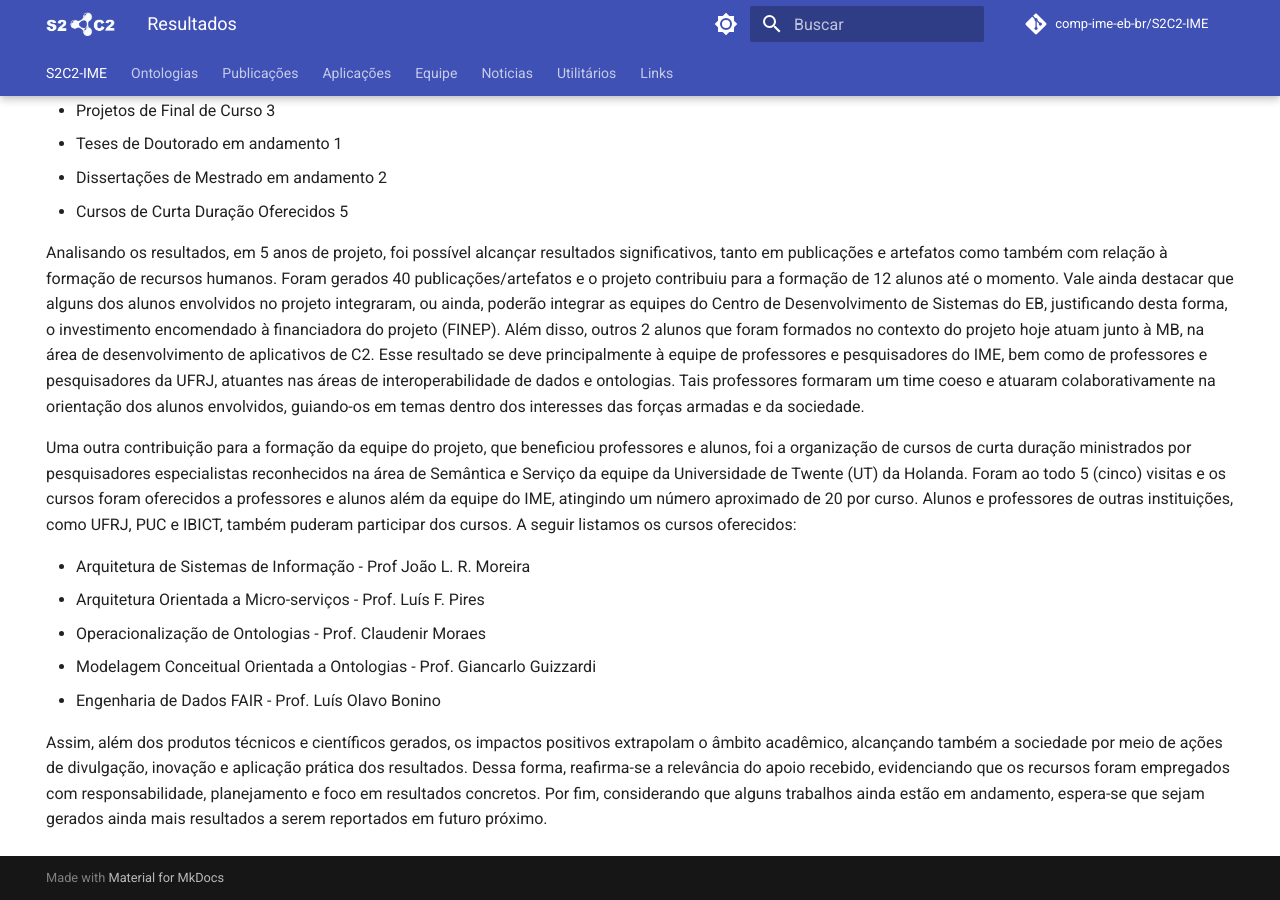
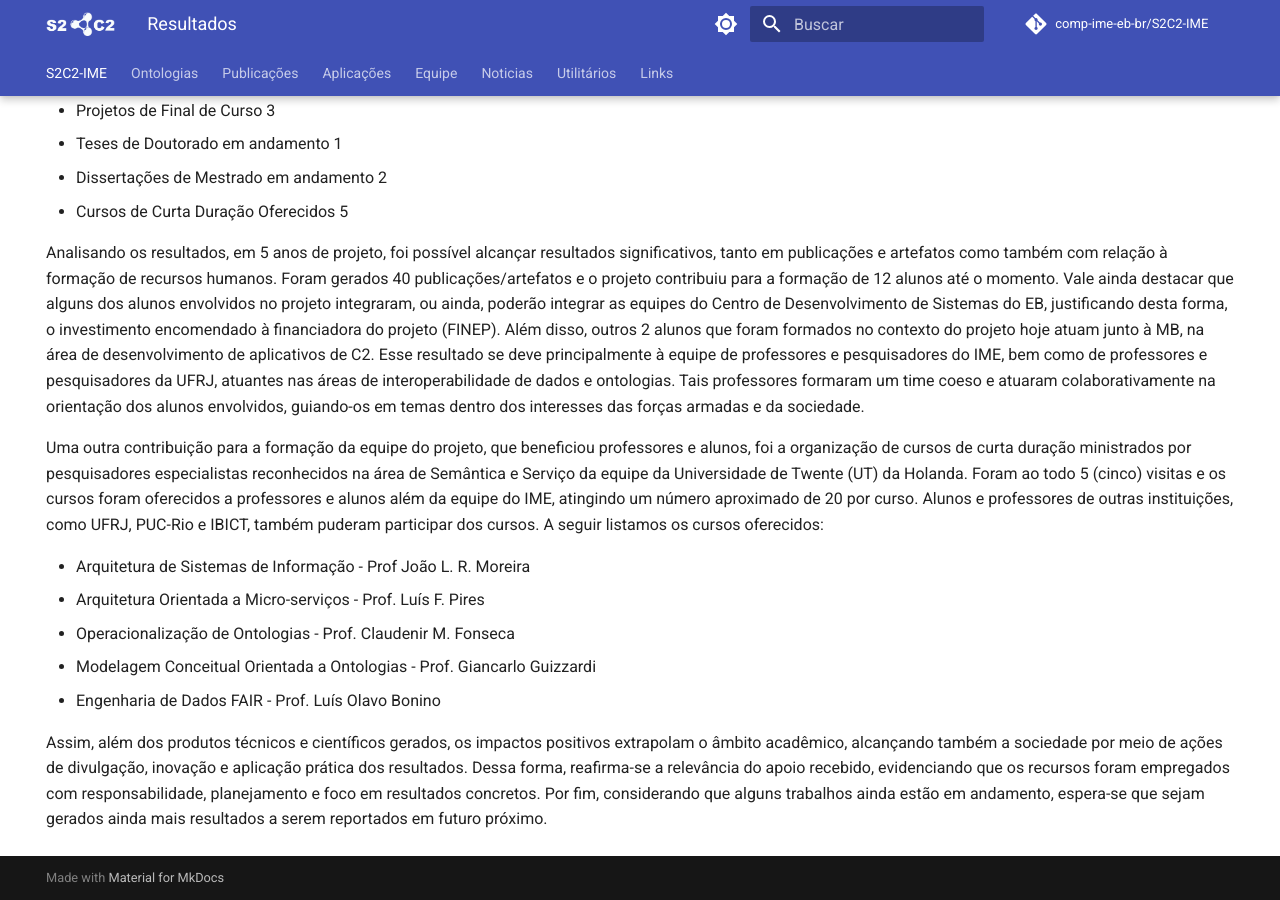
Before and after one commit to comp-ime-eb-br/S2C2-IME, an MkDocs documentation site: the page built from docs/resultados.md, in a window 1280 px wide and 900 px high, scrolled down 525 px. Built offline with MkDocs 1.6.1 and Material for MkDocs 9.7.7, drawn with Linux system fonts in a browser that asks for light colours; comment, search, counter and statistics services are not loaded.

Commit message:
Update resultados.md

```diff
--- a/docs/resultados.md
+++ b/docs/resultados.md
@@ -29,11 +29,11 @@ e do [repositório](https://github.com/comp-ime-eb-br/S2C2-IME) associado. A lis
 
 Analisando os resultados, em 5 anos de projeto, foi possível alcançar resultados significativos, tanto em publicações e artefatos como também com relação à formação de recursos humanos. Foram gerados 40 publicações/artefatos e o projeto contribuiu para a formação de 12 alunos até o momento. Vale ainda destacar que alguns dos alunos envolvidos no projeto integraram, ou ainda, poderão integrar as equipes do Centro de Desenvolvimento de Sistemas do EB, justificando desta forma, o investimento encomendado à financiadora do projeto (FINEP). Além disso, outros 2 alunos que foram formados no contexto do projeto hoje atuam junto à MB, na área de desenvolvimento de aplicativos de C2. Esse resultado se deve principalmente à equipe de professores e pesquisadores do IME, bem como de professores e pesquisadores da UFRJ, atuantes nas áreas de interoperabilidade de dados e ontologias. Tais professores formaram um time coeso e atuaram colaborativamente na orientação dos alunos envolvidos, guiando-os em temas dentro dos interesses das forças armadas e da sociedade.
 
-Uma outra contribuição para a formação da equipe do projeto, que beneficiou professores e alunos, foi a organização de cursos de curta duração ministrados por pesquisadores especialistas reconhecidos na área de Semântica e Serviço da equipe da Universidade de Twente (UT) da Holanda. Foram ao todo 5 (cinco) visitas e os cursos foram oferecidos a professores e alunos além da equipe do IME, atingindo um número aproximado de  20 por curso. Alunos e professores de outras instituições, como UFRJ, PUC e IBICT, também puderam participar dos cursos. A seguir listamos os cursos oferecidos:
+Uma outra contribuição para a formação da equipe do projeto, que beneficiou professores e alunos, foi a organização de cursos de curta duração ministrados por pesquisadores especialistas reconhecidos na área de Semântica e Serviço da equipe da Universidade de Twente (UT) da Holanda. Foram ao todo 5 (cinco) visitas e os cursos foram oferecidos a professores e alunos além da equipe do IME, atingindo um número aproximado de  20 por curso. Alunos e professores de outras instituições, como UFRJ, PUC-Rio e IBICT, também puderam participar dos cursos. A seguir listamos os cursos oferecidos:
 
   -  Arquitetura de Sistemas de Informação - Prof João L. R. Moreira
   -  Arquitetura Orientada a Micro-serviços - Prof. Luís F. Pires
-  -  Operacionalização de Ontologias - Prof. Claudenir Moraes
+  -  Operacionalização de Ontologias - Prof. Claudenir M. Fonseca
   -  Modelagem Conceitual Orientada a Ontologias - Prof. Giancarlo Guizzardi
   -  Engenharia de Dados FAIR - Prof. Luís Olavo Bonino
 
```
